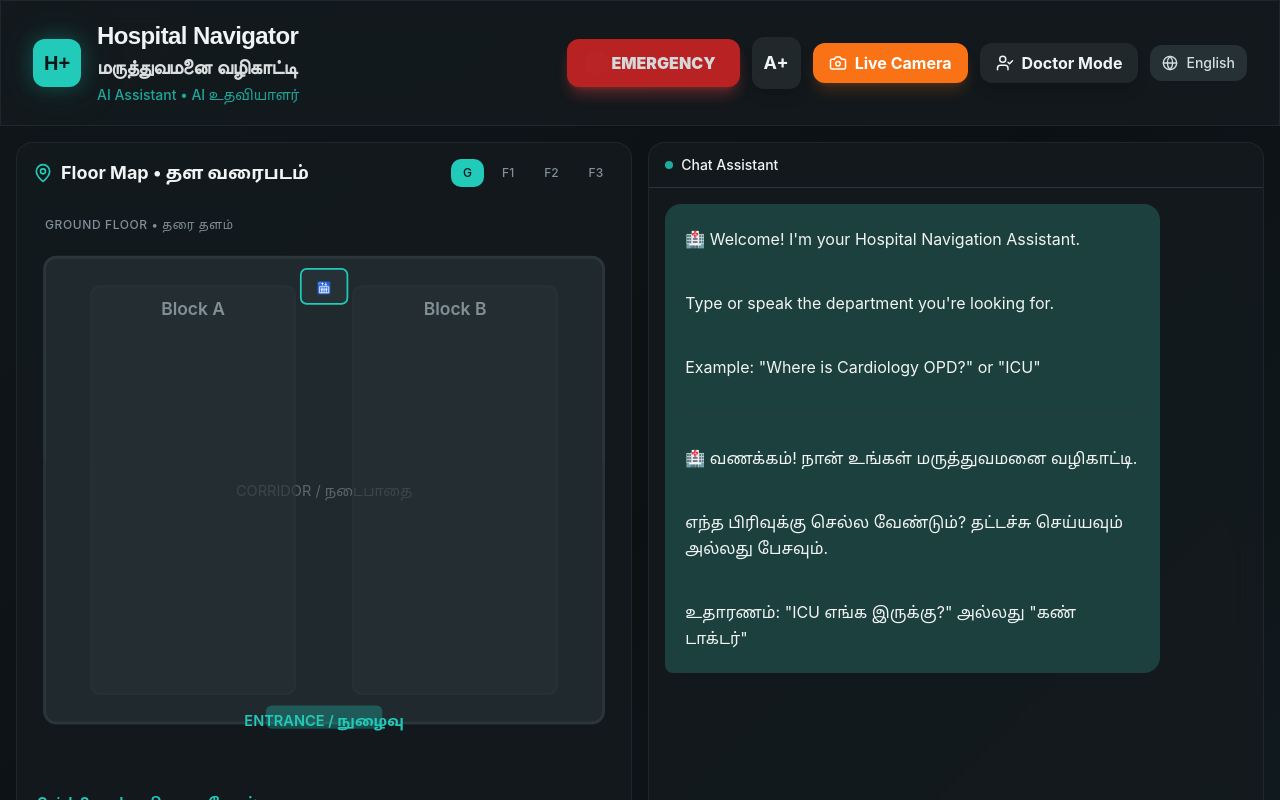
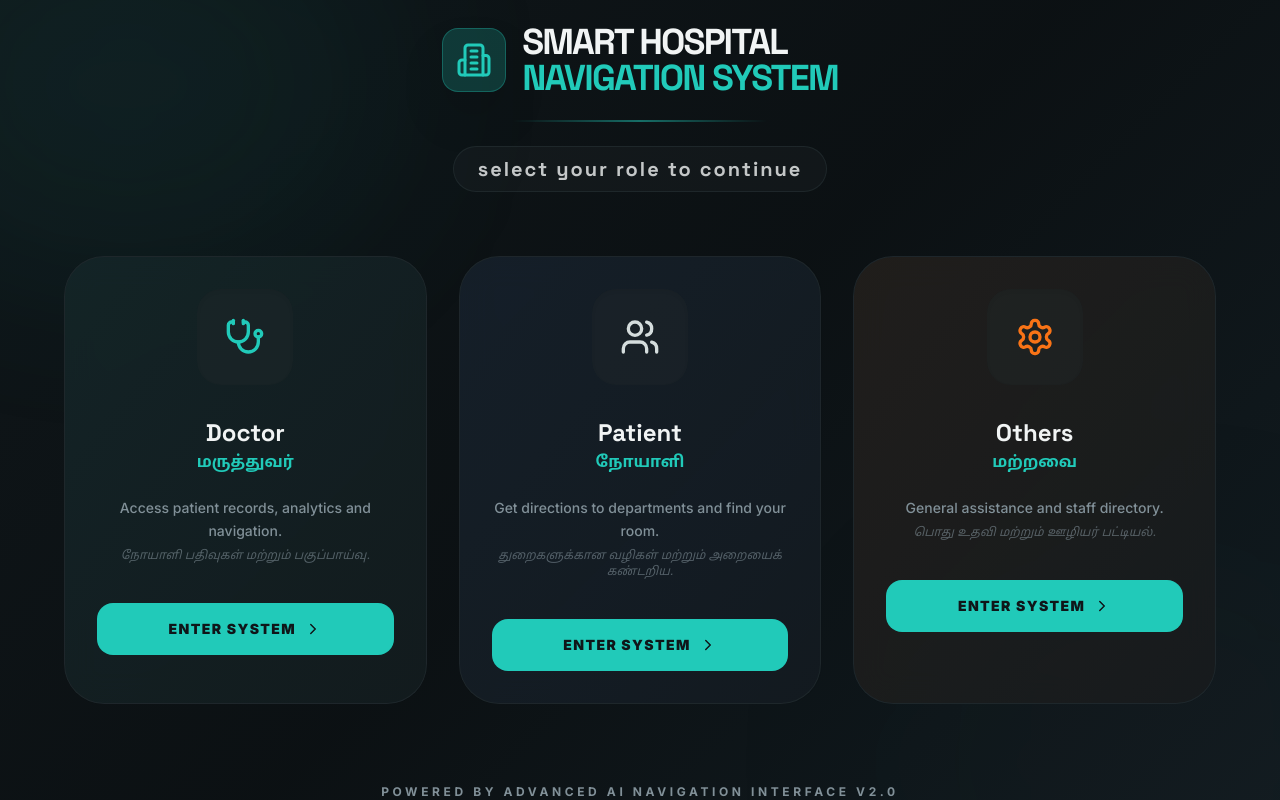
Before and after one commit to Sackthika/helpful-paths-ai, a React (Vite) app in the folder helpful-paths-ai/: page / in a window 1280 px wide. Shown: the top 800 px of the page. Built offline with nearby package versions, Linux system fonts and the light colour scheme; the HTML template or start-up script is replaced by a standard one.

Commit message:
Implement premium Role Selection landing page and integrate with Kiosk navigation

```diff
--- a/helpful-paths-ai/src/App.tsx
+++ b/helpful-paths-ai/src/App.tsx
@@ -3,6 +3,7 @@ import { Toaster as Sonner } from "@/components/ui/sonner";
 import { TooltipProvider } from "@/components/ui/tooltip";
 import { QueryClient, QueryClientProvider } from "@tanstack/react-query";
 import { BrowserRouter, Routes, Route } from "react-router-dom";
+import RoleSelection from "./pages/RoleSelection";
 import KioskPage from "./pages/KioskPage";
 import NotFound from "./pages/NotFound";
 
@@ -15,7 +16,8 @@ const App = () => (
       <Sonner />
       <BrowserRouter>
         <Routes>
-          <Route path="/" element={<KioskPage />} />
+          <Route path="/" element={<RoleSelection />} />
+          <Route path="/kiosk" element={<KioskPage />} />
           <Route path="*" element={<NotFound />} />
         </Routes>
       </BrowserRouter>
--- a/helpful-paths-ai/src/index.css
+++ b/helpful-paths-ai/src/index.css
@@ -1,8 +1,8 @@
+@import url('https://fonts.googleapis.com/css2?family=Inter:wght@300;400;500;600;700;800;900&family=Space+Grotesk:wght@400;500;600;700&family=Noto+Sans+Tamil:wght@400;500;600;700;800;900&display=swap');
+
 @tailwind base;
 @tailwind components;
 @tailwind utilities;
-
-@import url('https://fonts.googleapis.com/css2?family=Inter:wght@300;400;500;600;700;800;900&family=Space+Grotesk:wght@400;500;600;700&family=Noto+Sans+Tamil:wght@400;500;600;700;800;900&display=swap');
 
 @layer base {
   :root {
--- a/helpful-paths-ai/src/pages/KioskPage.tsx
+++ b/helpful-paths-ai/src/pages/KioskPage.tsx
@@ -1,4 +1,5 @@
 import { useState, useRef, useEffect, useCallback } from "react";
+import { useSearchParams } from "react-router-dom";
 import { motion, AnimatePresence } from "framer-motion";
 import { Send, MapPin, Volume2, Camera, UserCheck, MessageSquareMore } from "lucide-react";
 import FloorMap from "@/components/FloorMap";
@@ -29,8 +30,19 @@ export default function KioskPage() {
   const [showCamera, setShowCamera] = useState(false);
   const [mode, setMode] = useState<"senior" | "doctor">("senior");
   const [isLargeFont, setIsLargeFont] = useState(false);
+  const [searchParams] = useSearchParams();
+  const role = searchParams.get('role');
   const chatEndRef = useRef<HTMLDivElement>(null);
   const msgIdRef = useRef(0);
+
+  // Set mode based on role parameter (Point 1: Role Selection)
+  useEffect(() => {
+    if (role === 'doctor') {
+      setMode('doctor');
+    } else {
+      setMode('senior');
+    }
+  }, [role]);
 
   // Send greeting on mount / language change
   useEffect(() => {
--- /dev/null
+++ b/helpful-paths-ai/src/pages/RoleSelection.tsx
@@ -0,0 +1,134 @@
+import React from 'react';
+import { motion } from 'framer-motion';
+import { useNavigate } from 'react-router-dom';
+import { Stethoscope, Users, Settings, Building2, ChevronRight } from 'lucide-react';
+
+const RoleSelection = () => {
+    const navigate = useNavigate();
+
+    const roles = [
+        {
+            id: 'doctor',
+            title: 'Doctor',
+            titleTA: 'மருத்துவர்',
+            icon: <Stethoscope size={40} className="text-primary" />,
+            description: 'Access patient records, analytics and navigation.',
+            descriptionTA: 'நோயாளி பதிவுகள் மற்றும் பகுப்பாய்வு.',
+            color: 'from-primary/20 to-primary/5',
+            borderColor: 'border-primary/30',
+        },
+        {
+            id: 'patient',
+            title: 'Patient',
+            titleTA: 'நோயாளி',
+            icon: <Users size={40} className="text-secondary-foreground" />,
+            description: 'Get directions to departments and find your room.',
+            descriptionTA: 'துறைகளுக்கான வழிகள் மற்றும் அறையைக் கண்டறிய.',
+            color: 'from-blue-500/20 to-blue-500/5',
+            borderColor: 'border-blue-500/30',
+        },
+        {
+            id: 'others',
+            title: 'Others',
+            titleTA: 'மற்றவை',
+            icon: <Settings size={40} className="text-orange-500" />,
+            description: 'General assistance and staff directory.',
+            descriptionTA: 'பொது உதவி மற்றும் ஊழியர் பட்டியல்.',
+            color: 'from-orange-500/20 to-orange-500/5',
+            borderColor: 'border-orange-500/30',
+        },
+    ];
+
+    const handleRoleSelection = (roleId: string) => {
+        navigate(`/kiosk?role=${roleId}`);
+    };
+
+    return (
+        <div className="min-h-screen kiosk-gradient flex flex-col items-center justify-center p-6 relative overflow-hidden">
+            {/* Background Glows */}
+            <div className="absolute top-[-10%] left-[-10%] w-[40%] h-[40%] bg-primary/10 rounded-full blur-[120px] animate-pulse" />
+            <div className="absolute bottom-[-10%] right-[-10%] w-[40%] h-[40%] bg-secondary/10 rounded-full blur-[120px] animate-pulse" />
+
+            {/* Header Section */}
+            <motion.div
+                initial={{ opacity: 0, y: -30 }}
+                animate={{ opacity: 1, y: 0 }}
+                className="text-center mb-16 z-10"
+            >
+                <div className="flex items-center justify-center gap-4 mb-6">
+                    <div className="w-16 h-16 bg-primary/20 rounded-2xl flex items-center justify-center shadow-2xl border border-primary/30">
+                        <Building2 className="text-primary" size={36} />
+                    </div>
+                    <div className="text-left">
+                        <h1 className="text-4xl font-display font-black text-foreground tracking-tighter leading-none">
+                            SMART HOSPITAL<br />
+                            <span className="text-primary">NAVIGATION SYSTEM</span>
+                        </h1>
+                    </div>
+                </div>
+                <div className="h-0.5 w-64 bg-gradient-to-r from-transparent via-primary/50 to-transparent mx-auto mb-6" />
+                <h2 className="text-xl font-bold text-foreground/80 lowercase tracking-widest bg-muted/30 px-6 py-2 rounded-full inline-block border border-border/50">
+                    Select Your Role to Continue
+                </h2>
+            </motion.div>
+
+            {/* Roles Grid */}
+            <div className="grid grid-cols-1 md:grid-cols-3 gap-8 w-full max-w-6xl z-10">
+                {roles.map((role, index) => (
+                    <motion.button
+                        key={role.id}
+                        initial={{ opacity: 0, y: 20 }}
+                        animate={{ opacity: 1, y: 0 }}
+                        transition={{ delay: 0.1 * (index + 1) }}
+                        whileHover={{ y: -10, scale: 1.02 }}
+                        whileTap={{ scale: 0.98 }}
+                        onClick={() => handleRoleSelection(role.id)}
+                        className={`glass-surface p-8 rounded-[2.5rem] flex flex-col items-center text-center gap-6 border-2 ${role.borderColor} hover:shadow-2xl hover:shadow-primary/10 transition-all group relative overflow-hidden`}
+                    >
+                        {/* Gradient Background for card */}
+                        <div className={`absolute inset-0 bg-gradient-to-br ${role.color} opacity-30 group-hover:opacity-100 transition-opacity`} />
+
+                        <div className="w-24 h-24 rounded-3xl bg-muted/40 flex items-center justify-center mb-2 shadow-inner group-hover:bg-muted/20 transition-colors relative z-10">
+                            {role.icon}
+                        </div>
+
+                        <div className="relative z-10">
+                            <h3 className="text-2xl font-black text-foreground">{role.title}</h3>
+                            <p className="text-primary font-bold">{role.titleTA}</p>
+                        </div>
+
+                        <div className="relative z-10">
+                            <p className="text-sm text-muted-foreground font-medium leading-relaxed">{role.description}</p>
+                            <p className="text-xs text-muted-foreground/60 italic mt-1">{role.descriptionTA}</p>
+                        </div>
+
+                        <div className="mt-4 w-full relative z-10">
+                            <div className="bg-primary text-primary-foreground py-4 rounded-2xl font-black text-sm uppercase tracking-widest flex items-center justify-center gap-2 group-hover:gap-4 transition-all">
+                                Enter System <ChevronRight size={18} />
+                            </div>
+                        </div>
+                    </motion.button>
+                ))}
+            </div>
+
+            {/* Footer */}
+            <motion.footer
+                initial={{ opacity: 0 }}
+                animate={{ opacity: 1 }}
+                transition={{ delay: 0.6 }}
+                className="mt-20 text-center z-10"
+            >
+                <p className="text-xs font-bold text-muted-foreground uppercase tracking-[0.3em]">
+                    Powered by Advanced AI Navigation Interface v2.0
+                </p>
+                <div className="flex gap-4 justify-center mt-4">
+                    <div className="w-2 h-2 rounded-full bg-primary animate-pulse" />
+                    <div className="w-2 h-2 rounded-full bg-primary/40" />
+                    <div className="w-2 h-2 rounded-full bg-primary/20" />
+                </div>
+            </motion.footer>
+        </div>
+    );
+};
+
+export default RoleSelection;
```
